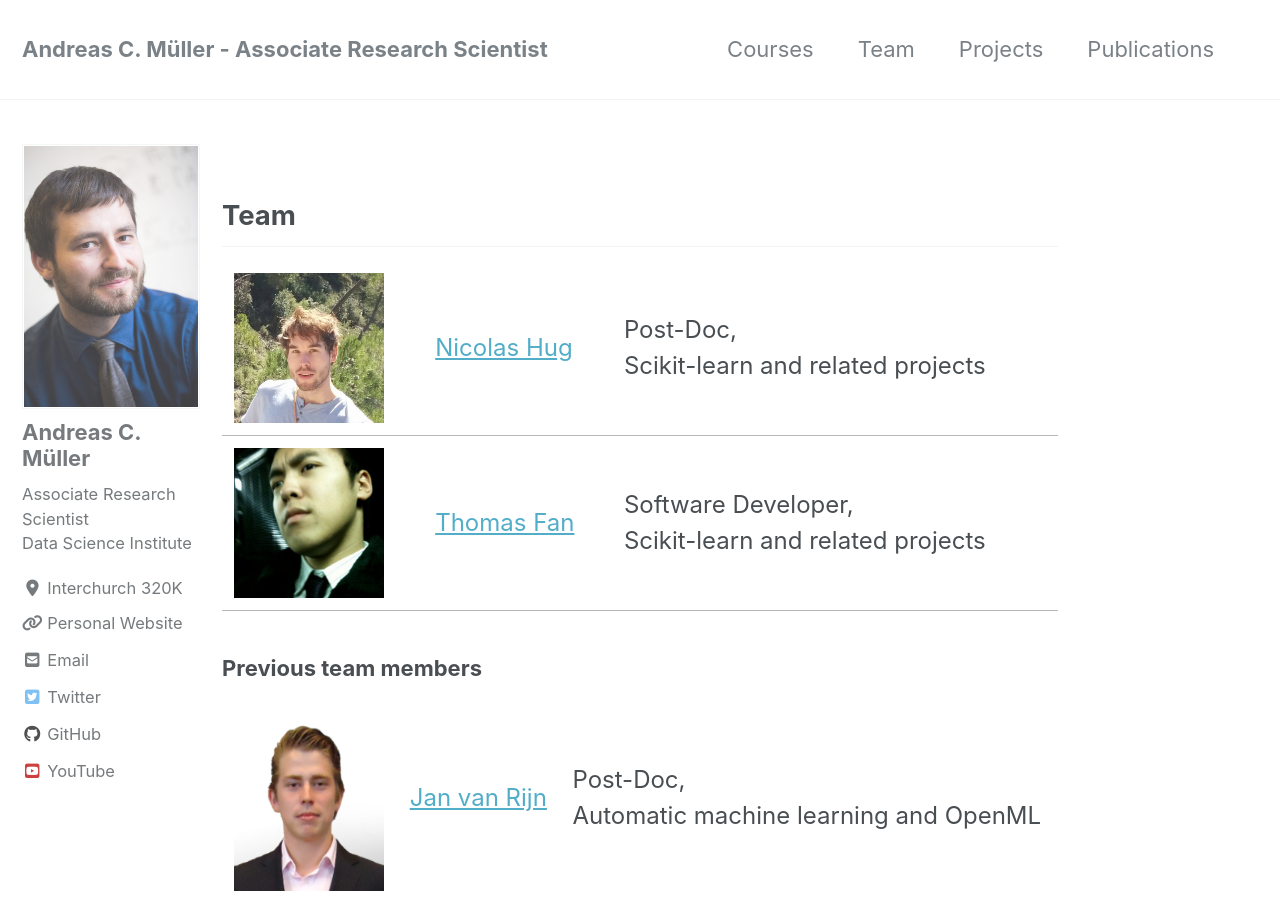
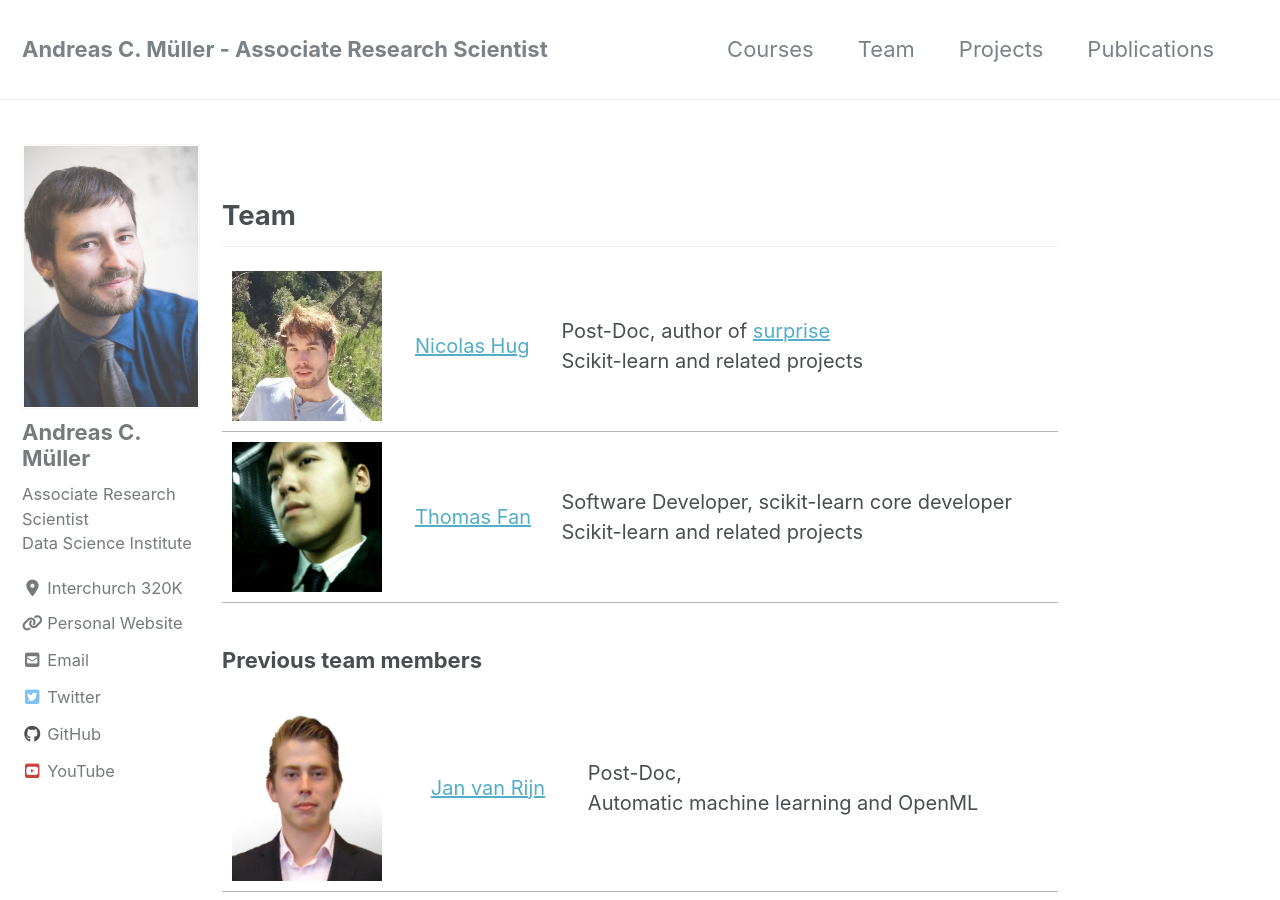
Before and after one commit to amueller/columbia-website, a Jekyll site: the page built from _pages/team.md, in a window 1280 px wide and 900 px high. Built offline with Jekyll 4.4.1, drawn with Linux system fonts in a browser that asks for light colours; nearby versions of some CDN libraries.

Commit message:
brag more about how cool everybody is

```diff
--- a/_pages/team.md
+++ b/_pages/team.md
@@ -4,13 +4,13 @@ permalink: /team/
 
 <h2>Team</h2>
 
-<table style="font-size: 24px">
-<tr><td><img src="{{site.baseurl}}/assets/images/nicolas_hug.jpg" width="150px"></td><td><a href="http://nicolas-hug.com/">Nicolas Hug</a></td><td>Post-Doc,<br /> Scikit-learn and related projects</td></tr>
-<tr><td><img src="{{site.baseurl}}/assets/images/thomasfan.jpeg"  width="150px"></td><td><a href="https://www.thomasjpfan.com/">Thomas Fan</a></td><td>Software Developer,<br /> Scikit-learn and related projects</td></tr>
+<table style="font-size: 20px">
+<tr><td><img src="{{site.baseurl}}/assets/images/nicolas_hug.jpg" width="150px"></td><td><a href="http://nicolas-hug.com/">Nicolas Hug</a></td><td>Post-Doc, author of <a href="http://surpriselib.com/">surprise</a><br /> Scikit-learn and related projects</td></tr>
+<tr><td><img src="{{site.baseurl}}/assets/images/thomasfan.jpeg"  width="150px"></td><td><a href="https://www.thomasjpfan.com/">Thomas Fan</a></td><td>Software Developer, scikit-learn core developer<br /> Scikit-learn and related projects</td></tr>
 </table>
 
 <h3>Previous team members</h3>
-<table style="font-size: 24px">
+<table style="font-size: 20px">
 <tr><td><img src="{{site.baseurl}}/assets/images/jan.png"  width="150px"></td><td><a href="https://www.universiteitleiden.nl/en/staffmembers/jan-van-rijn#tab-1">Jan van Rijn</a></td><td>Post-Doc,<br /> Automatic machine learning and OpenML</td></tr>
 </table>
 
```
